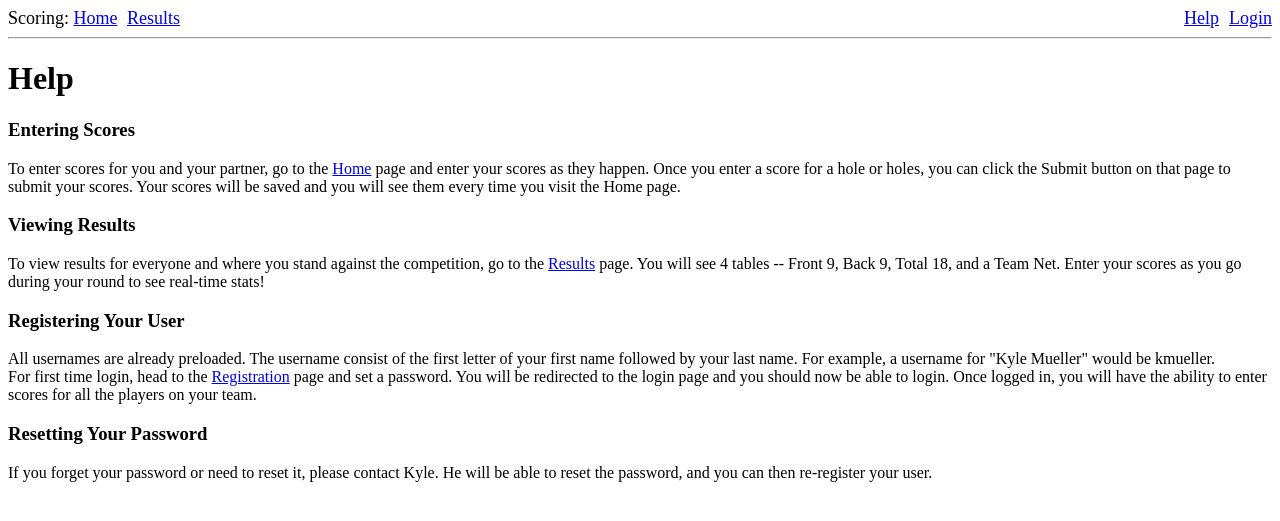
After one commit to knmueller/golf-scoring, a Flask app: page /help in a window 1280 px wide. The commit adds this page. Shown: the top 521 px of the page. Run offline with Flask 2, Linux system fonts and the light colour scheme; data comes from the database, SQL or seed files in the repository.

Commit message:
Add help page

```diff
--- a/app/routes.py
+++ b/app/routes.py
@@ -87,6 +87,11 @@ def reset_pw():
     return render_template('reset_password.html', form=form)
 
 
+@app.route("/help")
+def help_page():
+    return render_template('help.html')
+
+
 @app.route('/', methods=['GET', 'POST'])
 @login_required
 def root():
--- a/app/templates/base.html
+++ b/app/templates/base.html
@@ -10,8 +10,10 @@
             <a href="/scoring">Results</a>
             {% if current_user.is_anonymous %}
                 <a href="/login" style="float: right;">Login</a>
+                <a href="/help" style="float: right; margin-right: 10px;">Help</a>
             {% else %}
                 <a href="/logout" style="float: right; margin-right: 5px;">Logout</a>
+                <a href="/help" style="float: right; margin-right: 10px;">Help</a>
                 {% if current_user.role == 'admin' %}
                     <a href="/reset_pw" style="float: right; margin-right: 10px;">Reset Password</a>
                 {% endif %}
--- /dev/null
+++ b/app/templates/help.html
@@ -0,0 +1,31 @@
+{% extends "base.html" %}
+
+{% block content %}
+    <h1>Help</h1>
+    <h3>Entering Scores</h3>
+        <div>
+            To enter scores for you and your partner, go to the <a href="/">Home</a> page and enter your scores as they
+            happen. Once you enter a score for a hole or holes, you can click the Submit button on that page to submit
+            your scores. Your scores will be saved and you will see them every time you visit the Home page.
+        </div>
+    <h3>Viewing Results</h3>
+        <div>
+            To view results for everyone and where you stand against the competition, go to the
+            <a href="/scoring">Results</a> page. You will see 4 tables -- Front 9, Back 9, Total 18, and a
+            Team Net. Enter your scores as you go during your round to see real-time stats!
+        </div>
+    <h3>Registering Your User</h3>
+        <div>
+            All usernames are already preloaded. The username consist of the first letter of your
+            first name followed by your last name. For example, a username for "Kyle Mueller" would be kmueller.
+            <br>
+            For first time login, head to the <a href="{{ url_for('register') }}">Registration</a> page and set a
+            password. You will be redirected to the login page and you should now be able to login. Once logged in,
+            you will have the ability to enter scores for all the players on your team.
+        </div>
+    <h3>Resetting Your Password</h3>
+        <div>
+            If you forget your password or need to reset it, please contact Kyle. He will be able to reset the password,
+            and you can then re-register your user.
+        </div>
+{% endblock %}
```
Also changed, not shown: README.md.
